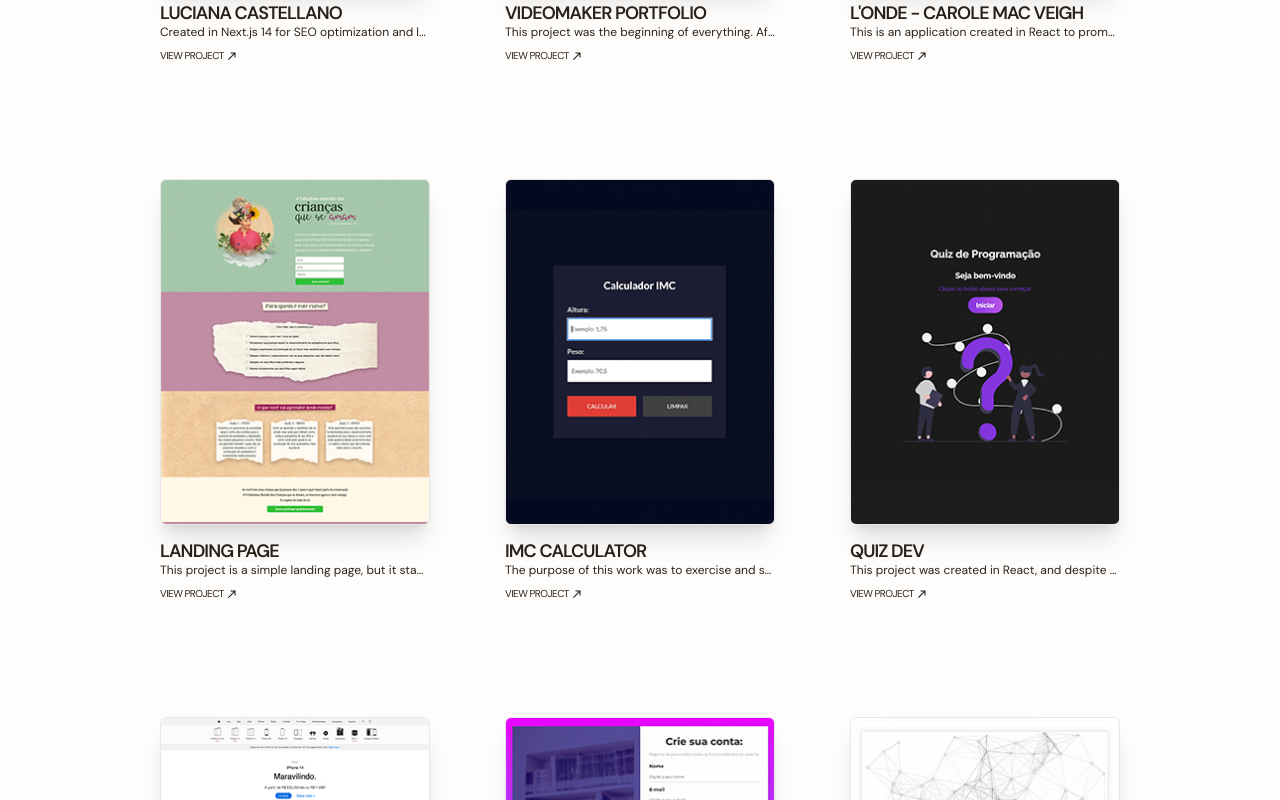
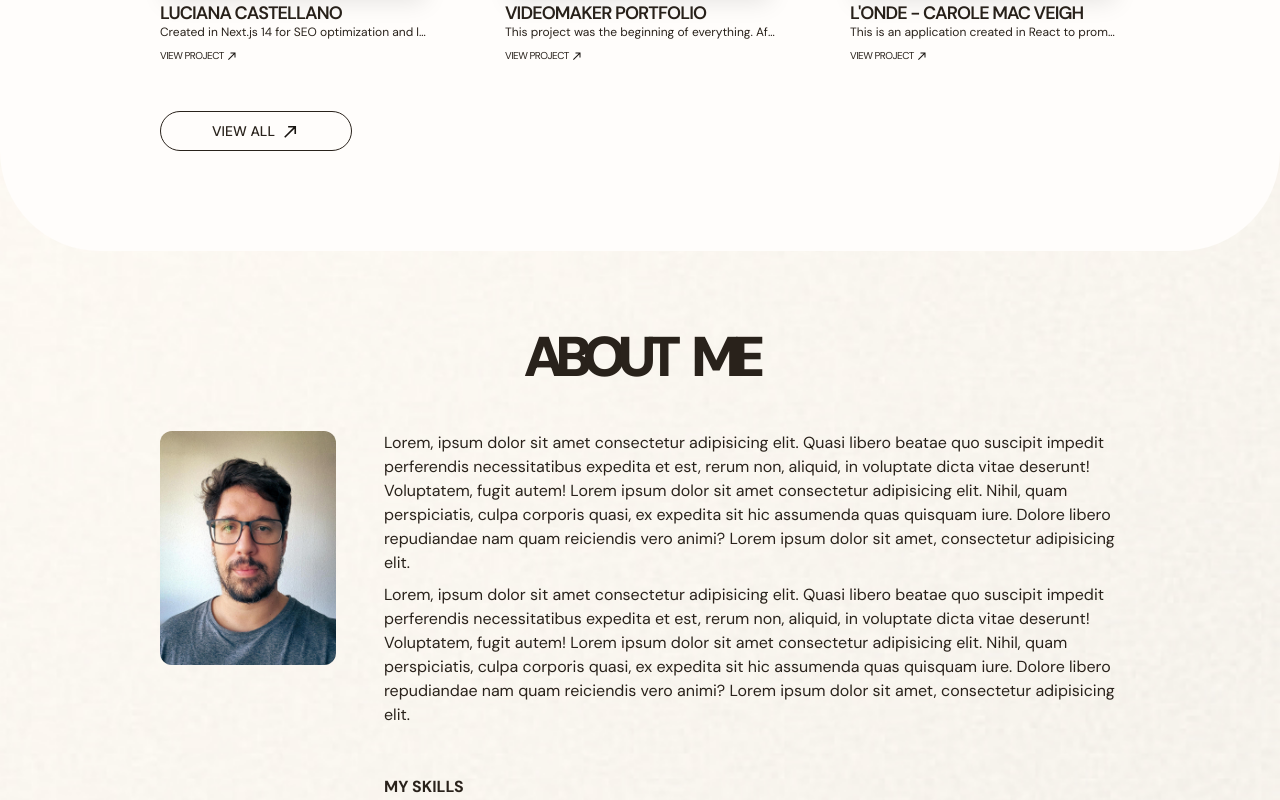
Before and after one commit to victormerseguel/portfolio, a Next.js app: page /en in a window 1280 px wide. Shown: the part 1120-1920 px from the top of the page. Built offline with nearby package versions, Linux system fonts and the light colour scheme.

Commit message:
feat: set project expand status false

```diff
--- a/src/app/components/projects/projects.tsx
+++ b/src/app/components/projects/projects.tsx
@@ -13,7 +13,7 @@ import ProjectCard from "./project-card";
 export type ProjectsProps = typeof en.ProjectPage.projects;
 
 const Projects = () => {
-  const [allProjects, setAllProjects] = useState<boolean>(true);
+  const [allProjects, setAllProjects] = useState<boolean>(false);
   const t = useTranslations("Projects");
   const projectList = en.ProjectPage.projects;
   const projectListKeys = Object.keys(en.ProjectPage.projects);
```
